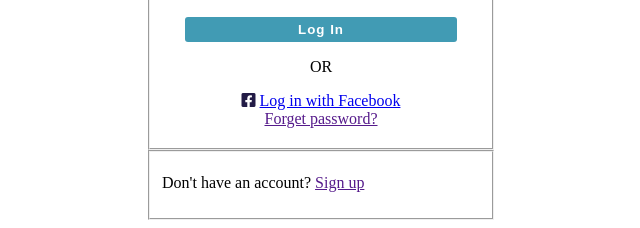
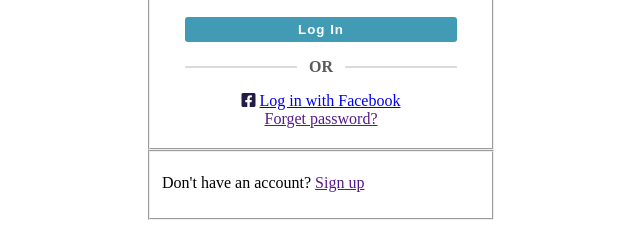
Before and after one commit to Sachin20010517/Assignment-1, a plain HTML site: page index.html in a window 1280 px wide. Shown: the part 426-654 px from the top of the page, 144-784 px from the left. Drawn offline with Linux system fonts and the light colour scheme.

Commit message:
Developed form's child nodes

```diff
--- a/index.html
+++ b/index.html
@@ -28,7 +28,10 @@
         <br />
         <button>Log in</button>
         <br />
-        <p>OR</p>
+        <div class="option">
+          <p>OR</p>
+        </div>
+
         <div class="fb-link">
           <span
             ><i class="fa-brands fa-square-facebook" style="color: #221b46"></i
```
